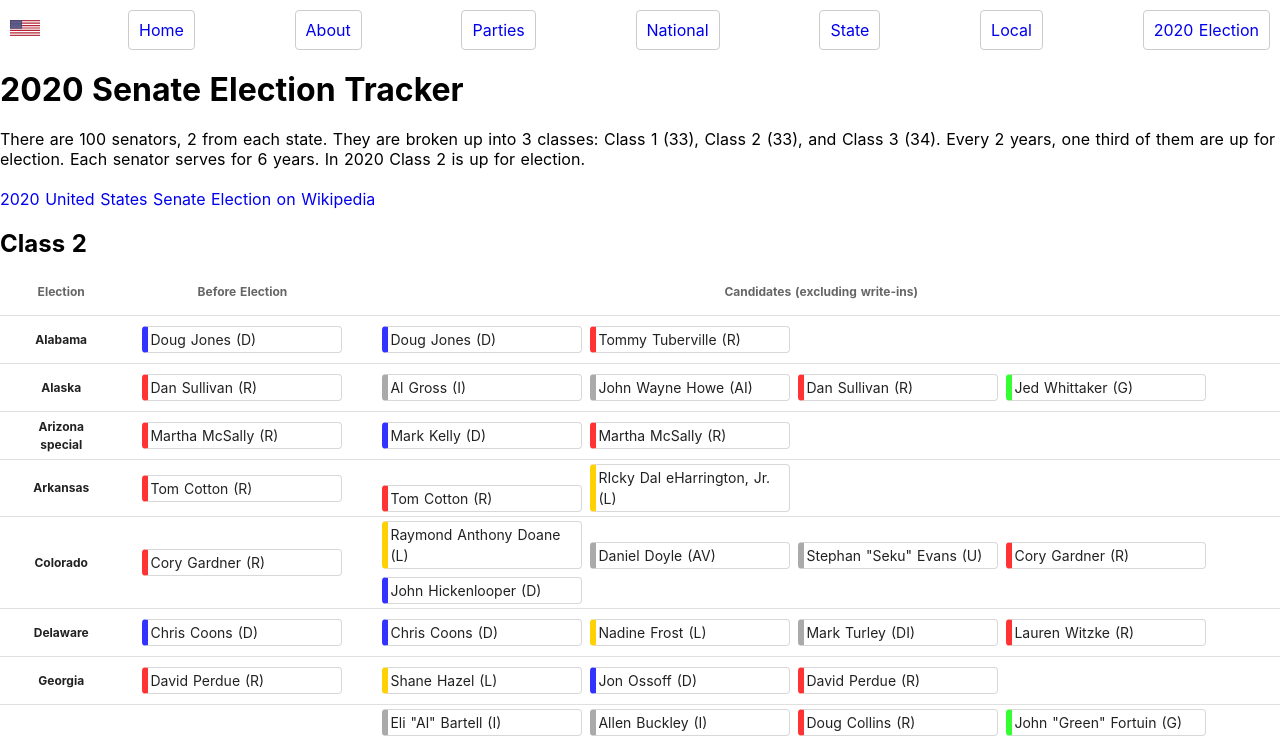
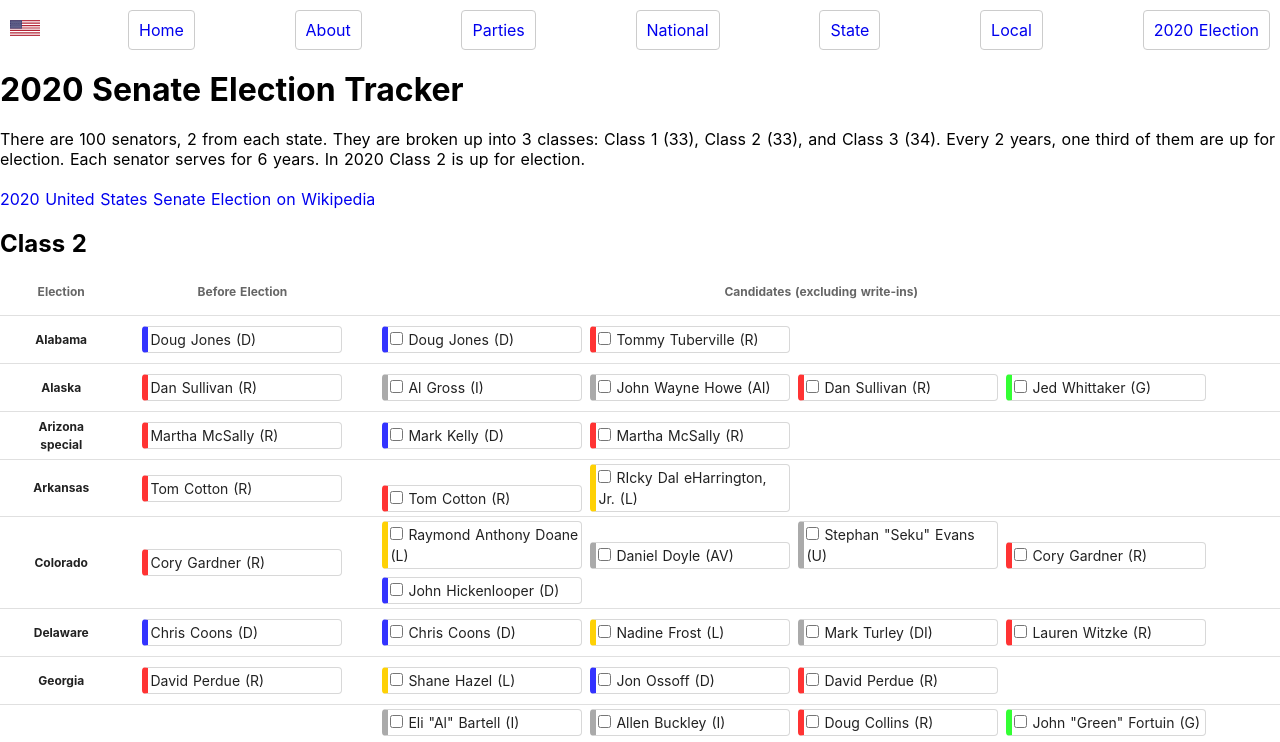
Before and after one commit to openbrian/election-notebook, a Nuxt app: page /election/2020/senate_tracker in a window 1280 px wide. Shown: the top 742 px of the page. Built offline with nearby package versions, Linux system fonts and the light colour scheme.

Commit message:
add checkbox by candidates

```diff
--- a/pages/election/2020/senate_tracker.vue
+++ b/pages/election/2020/senate_tracker.vue
@@ -27,7 +27,7 @@
               <td><span class="person" :class="item.incumbent.party">{{ item.incumbent.name }} ({{item.incumbent.party}})</span></td>
               <td>
                 <ul class="candidates">
-                  <li class="person" :class="c.party" v-for="c in item.candidates">{{ c.name }} ({{c.party}})</li>
+                  <li class="person" :class="c.party" v-for="c in item.candidates"><input type="checkbox" /> {{ c.name }} ({{c.party}})</li>
                 </ul>
               </td>
             </tr>
```
